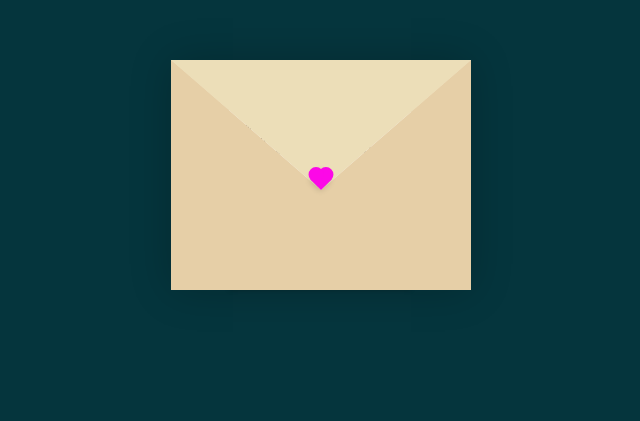
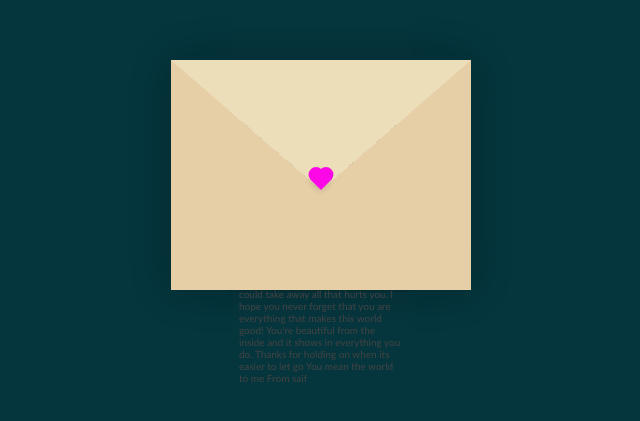
Before and after one commit to SaifAli044/helena-letterr, a plain HTML site: page index.html in a window 1280 px wide. Shown: the part 225-646 px from the top of the page, without its empty margins (319-959 px from the left). Drawn offline with Linux system fonts and the light colour scheme.

Commit message:
Update index.html

```diff
--- a/index.html
+++ b/index.html
@@ -13,10 +13,21 @@
             <div class="envelope">
                 <div class="letter">
                     <div class="text">
-                        <strong>Dear Person.</strong>
+                        <strong>Dear Helena.</strong>
                         <p>
-                            Lorem ipsum dolor sit amet consectetur adipisicing elit.
-                            Numquam labore omnis minus maiores laboriosam, facere in beatae esse.
+                         I'm not exactly sure on how to start this. I've never really been good with these sort of things,
+                            but theres a few things i want you to know. I know you think that im forgetful of you but youd be surpiresd to know
+                            how much you're in both my mind and heart. I love to hear about your day and all the little things that happened and i hope i
+                            always get to hear about your day. The way your face lights up when you smile makes my day. You make the world feel a little bit kinder
+                            and give me the energy i need to keep going. I wish i could take away all that hurts you. I hope you never forget that you are everything that makes this world good! You're beautiful from the inside and it shows in everything you do. Thanks for holding on when its easier to let go
+                            You mean the world to me
+                            From saif
+
+
+
+
+
+
                         </p>
                     </div>
                 </div>
```
